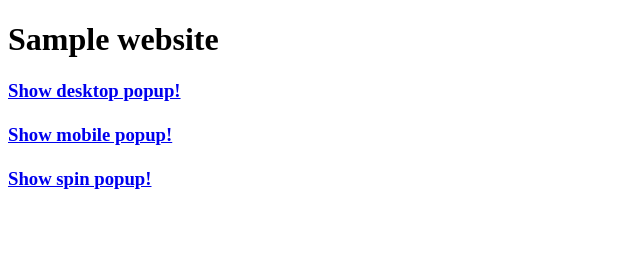
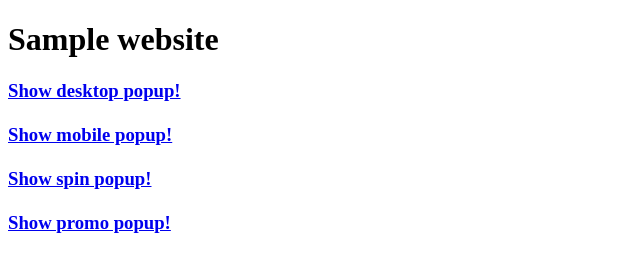
Before and after one commit to anand-onsitego/anand-onsitego.github.io, a plain HTML site: page index.html in a window 1280 px wide. Shown: the whole page, without its empty margins (0-640 px from the left). Drawn offline with Linux system fonts and the light colour scheme.

Commit message:
Update index.html

```diff
--- a/index.html
+++ b/index.html
@@ -17,6 +17,9 @@
       <br><br>
     <a href="#" onclick="wisepops('event', 'spin-wheel'); return false;">Show spin popup!</a>
 
+      <br><br>
+    <a href="#" onclick="wisepops('event', 'promo'); return false;">Show promo popup!</a>
+
     </h3>
 
 </body>
```
